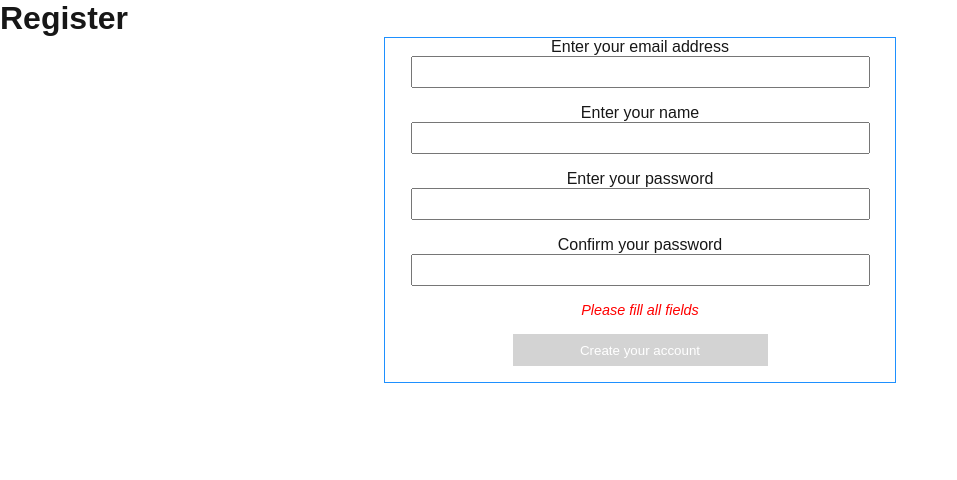
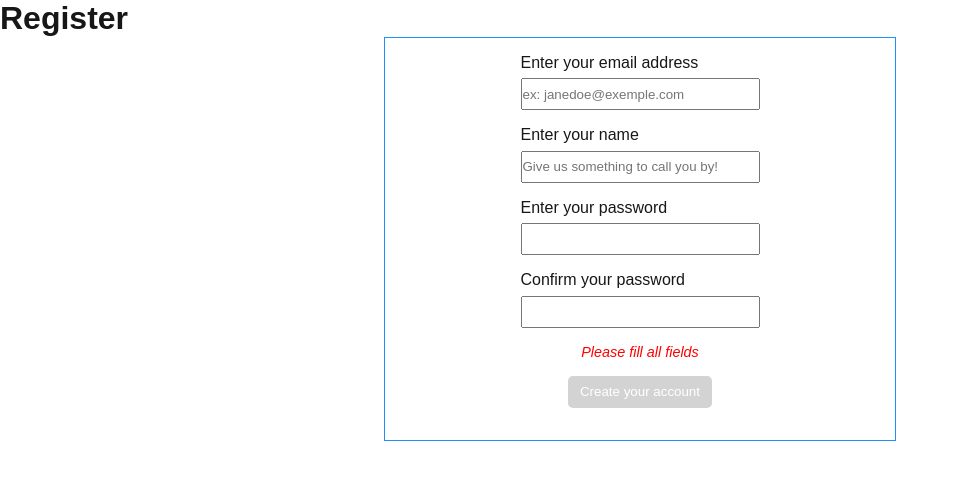
Before and after one commit to CJLFortunato/back-to-work, a Next.js app: page /register in a window 1280 px wide. Shown: the top 480 px of the page, without its empty margins (0-957 px from the left). Built offline with nearby package versions, Linux system fonts and the light colour scheme.

Commit message:
Create input component + integrate in forms

```diff
--- a/src/app/globals.css
+++ b/src/app/globals.css
@@ -19,7 +19,7 @@ body {
 body {
   color: var(--foreground);
   background: var(--background);
-  font-family: Arial, Helvetica, sans-serif;
+  font-family: 'Bahnschrift', sans-serif;
   -webkit-font-smoothing: antialiased;
   -moz-osx-font-smoothing: grayscale;
   height: 100vh;
@@ -71,20 +71,29 @@ form {
   border: 1px solid dodgerblue;
   width: 40%;
   margin: 0 auto;
+  padding: 1rem;
+}
+
+.labelled-input {
+  /* border: 1px solid red; */
+  width: 50%;
+  display: flex;
+  flex-direction: column;
+  gap: .4rem;
 }
 
 form input {
   margin-bottom: 1rem;
   height: 2rem;
-  width: 90%;
 }
 
 input[type="submit"] {
   background-color: dodgerblue;
   border: none;
   color: white;
-  width: 50%;
+  width: 30%;
   margin-top: 1rem;
+  border-radius: 5px;
 }
 
 input[type="submit"]:disabled {
--- a/src/components/auth/RegisterForm.tsx
+++ b/src/components/auth/RegisterForm.tsx
@@ -5,6 +5,7 @@ import React, { useEffect, useState } from 'react';
 import Form from 'next/form';
 import { registerUser } from '@/backend/controllers/authController';
 import { checkPasswordsMatch } from '@/validation/formValidation/registerFormValidation';
+import LabelledInput from '../misc/LabelledInput';
 
 function RegisterForm () {
     const [formValues, setFormValues] = useState({
@@ -30,14 +31,36 @@ function RegisterForm () {
 
     return (
         <Form action={registerUser}>
-            <label htmlFor="email">Enter your email address</label>
-            <input type="email" name="email" id="email" value={formValues.email} onChange={handleChange} required/>
-            <label htmlFor="name">Enter your name</label>
-            <input type="text" name="name" id="name" value={formValues.name} onChange={handleChange} required/>
-            <label htmlFor="password">Enter your password</label>
-            <input type="password" name="password" id="password" value={formValues.password} onChange={handleChange} required/>
-            <label htmlFor="password2">Confirm your password</label>
-            <input type="password" name="password2" id="password2" value={formValues.password2} onChange={handleChange} required/>
+            <LabelledInput
+                label="Enter your email address"
+                inputType="text"
+                name="email"
+                value={formValues.email}
+                handleChange={handleChange}
+                placeholder="ex: janedoe@exemple.com"
+            />
+            <LabelledInput
+                label="Enter your name"
+                inputType="text"
+                name="name"
+                value={formValues.name}
+                handleChange={handleChange}
+                placeholder="Give us something to call you by!"
+            />
+            <LabelledInput
+                label="Enter your password"
+                inputType="password"
+                name="password"
+                value={formValues.password}
+                handleChange={handleChange}
+            />
+            <LabelledInput
+                label="Confirm your password"
+                inputType="password"
+                name="password2"
+                value={formValues.password2}
+                handleChange={handleChange}
+            />
             <p className="error">{error}</p>
             <input type="submit" value="Create your account" disabled={error !== ''} />
         </Form>
--- /dev/null
+++ b/src/components/misc/LabelledInput.tsx
@@ -0,0 +1,24 @@
+import React from 'react';
+
+type LabelledInputProps = {
+    label: string,
+    inputType: string,
+    name: string,
+    value: string | number | undefined,
+    // eslint-disable-next-line no-unused-vars
+    handleChange: (e: React.ChangeEvent<HTMLInputElement>) => void,
+    placeholder?: string,
+    isRequired?: boolean,
+};
+
+function LabelledInput (props: LabelledInputProps) {
+    const { label, inputType, name, value, handleChange, placeholder = '', isRequired = true } = props;
+    return (
+        <div className="labelled-input">
+            <label htmlFor={name}>{label}</label>
+            <input type={inputType} name={name} id={name} value={value} onChange={handleChange} placeholder={placeholder} required={isRequired} />
+        </div>
+    );
+}
+
+export default LabelledInput;
```
Also changed, not shown: src/components/auth/LoginForm.tsx (+16 -4 lines).
